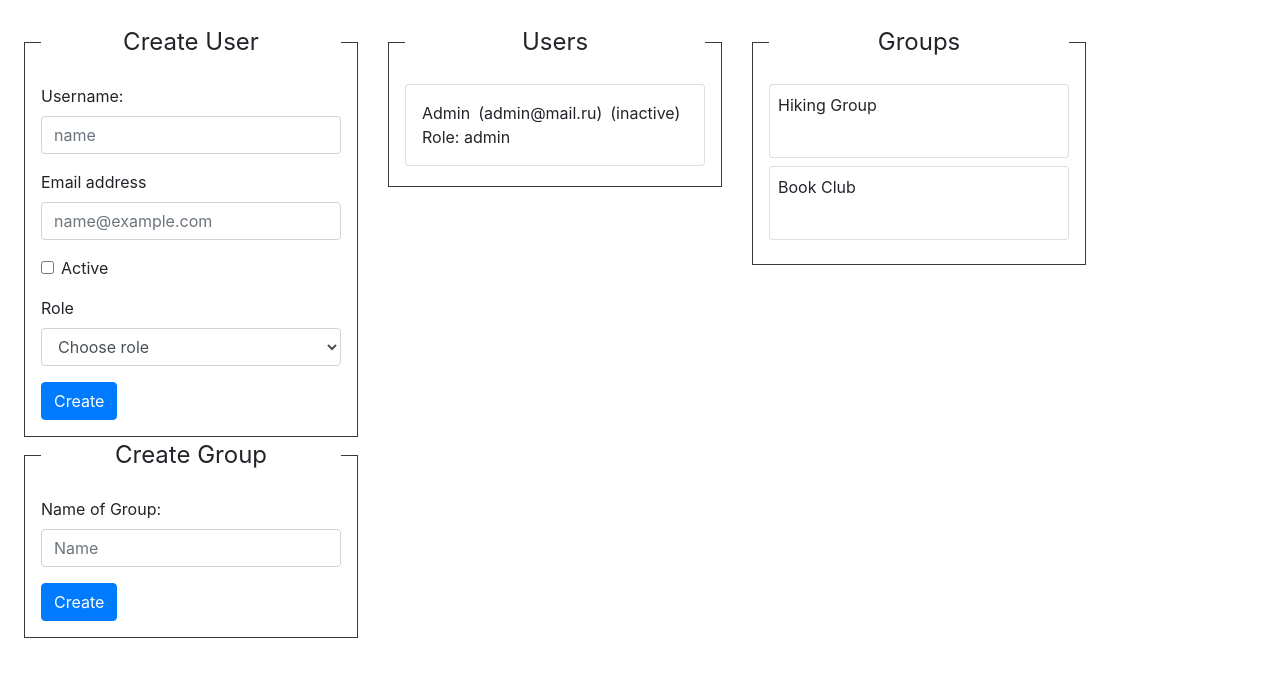
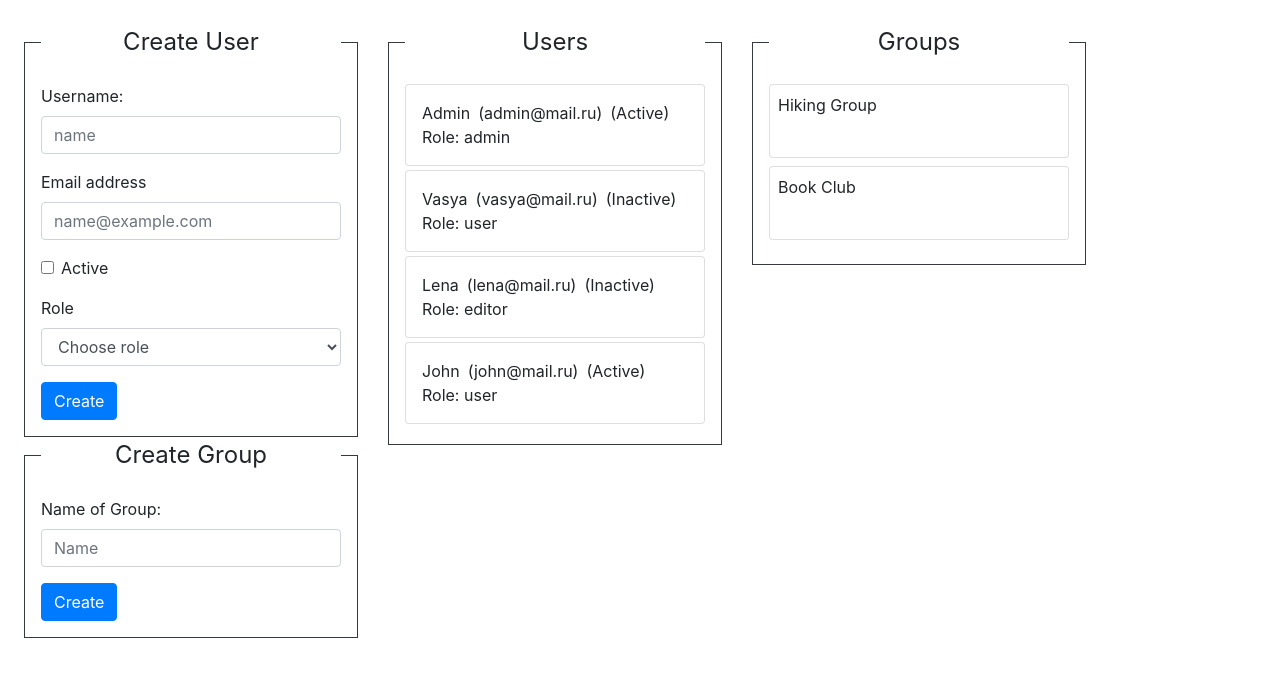
Before and after one commit to mazhitov/manageUsersAndGroups, an Angular app: page / in a window 1280 px wide. Shown: the top 676 px of the page. Built offline with nearby package versions, Linux system fonts and the light colour scheme.

Commit message:
add users to group with active style

```diff
--- a/src/app/groups/group/group.component.html
+++ b/src/app/groups/group/group.component.html
@@ -1,6 +1,6 @@
 <div [ngClass]="getClassName()" style="cursor: pointer" (click)="onClickGroup()">
   <p class="text-capitalize">{{group.name}}</p>
   <ul>
-    <li *ngFor="let user of group.users">{{ user }}</li>
+    <li *ngFor="let user of group.users" class="text-capitalize">{{ user.name }}</li>
   </ul>
 </div>
--- a/src/app/new-user/new-user.component.ts
+++ b/src/app/new-user/new-user.component.ts
@@ -24,6 +24,7 @@ export class NewUserComponent {
     const role = this.roleValue.nativeElement.value;
     const newUser = new User(name, email, active, role);
     this.usersService.addUser(newUser);
+    this.reset();
   }
 
   reset() {
--- a/src/app/shared/Group.model.ts
+++ b/src/app/shared/Group.model.ts
@@ -6,4 +6,11 @@ export class Group {
     public users:User[],
     public active = false
   ) {}
+
+  addUser(user: User) {
+    const existingUser = this.users.includes(user);
+    if(!existingUser) {
+      this.users.push(user);
+    }
+  }
 }
--- a/src/app/shared/Users.service.ts
+++ b/src/app/shared/Users.service.ts
@@ -4,7 +4,10 @@ import { EventEmitter } from '@angular/core';
 export class UsersService {
   usersChange = new EventEmitter<User[]>();
   private users: User[] = [
-    new User('admin', 'admin@mail.ru', false,'admin'),
+    new User('admin', 'admin@mail.ru', true,'admin'),
+    new User('vasya', 'vasya@mail.ru', false,'user'),
+    new User('lena', 'lena@mail.ru', false,'editor'),
+    new User('john', 'john@mail.ru', true,'user'),
   ];
 
   getUsers() {
--- a/src/app/users/user/user.component.css
+++ b/src/app/users/user/user.component.css
@@ -0,0 +1,3 @@
+.group{
+  box-shadow: 0 0 9px 3px rgba(209, 71, 71, 1);
+}
--- a/src/app/users/user/user.component.html
+++ b/src/app/users/user/user.component.html
@@ -1,4 +1,4 @@
-<div class="card mb-1" style="cursor: pointer">
+<div [ngClass]="getClassName()" style="cursor: pointer" (click)="onAddUserToGroup()">
   <div class="card-body p-3">
     <span class="text-capitalize mr-2">{{ user.name }}</span>
     <span class="mr-2">({{ user.email }})</span>
--- a/src/app/users/user/user.component.ts
+++ b/src/app/users/user/user.component.ts
@@ -1,5 +1,6 @@
 import { Component, Input } from '@angular/core';
 import { User } from '../../shared/User.model';
+import { GroupsService } from '../../shared/Groups.service';
 
 @Component({
   selector: 'app-user',
@@ -9,10 +10,24 @@ import { User } from '../../shared/User.model';
 export class UserComponent  {
   @Input() user!:User;
 
+  constructor(private groupService: GroupsService) {}
+
   getActiveText() {
     if(this.user.active) {
-      return 'active'
+      return 'Active'
     }
-    return 'inactive'
+    return 'Inactive'
+  }
+
+  onAddUserToGroup() {
+    this.groupService.currentGroup.addUser(this.user);
+  }
+
+  getClassName() {
+    return {
+      'card': true,
+      'mb-1': true,
+      'group': this.groupService.currentGroup.users.includes(this.user),
+    }
   }
 }
```
